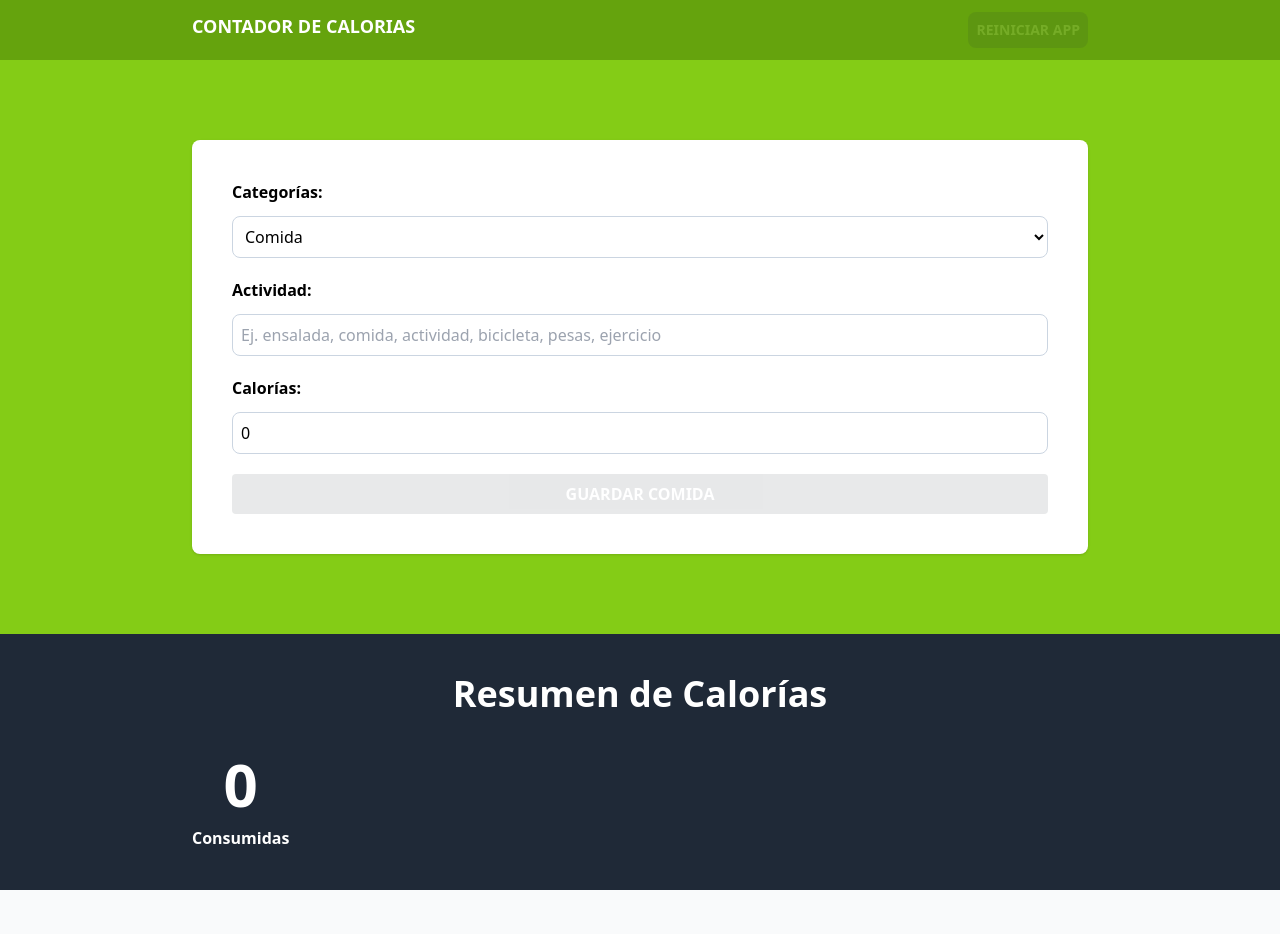
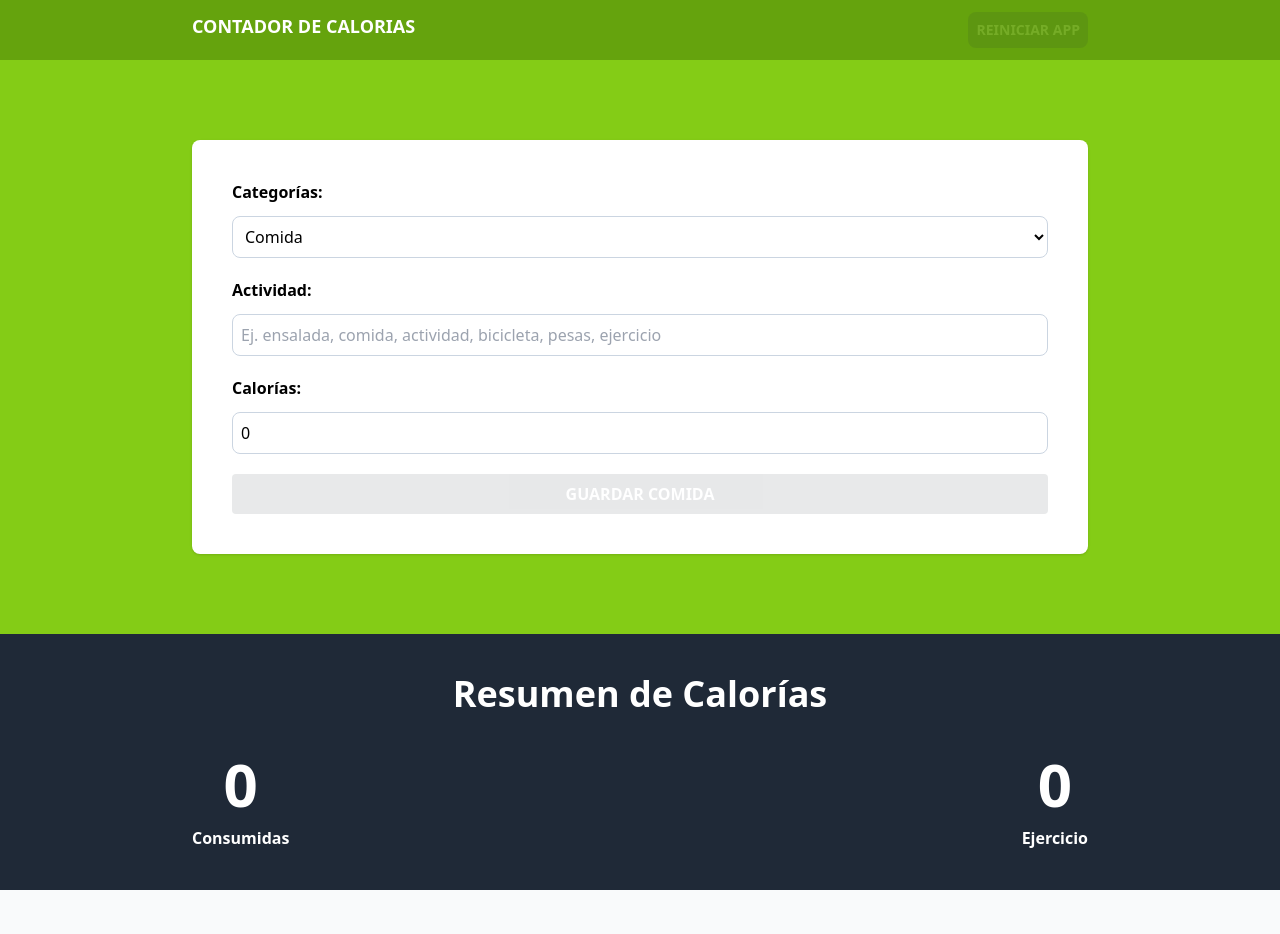
Before and after one commit to JP-GS/calorie_tracker, a React (Vite) app: page / in a window 1280 px wide. Shown: the top 934 px of the page. Built offline with nearby package versions, Linux system fonts and the light colour scheme.

Commit message:
Creando un componente para las cantidades 'CalorieDisplay'

```diff
--- /dev/null
+++ b/src/components/CalorieDisplay.tsx
@@ -0,0 +1,13 @@
+type CalorieDisplayProps = {
+    calories: number,
+    text: string
+}
+
+export default function CalorieDisplay({calories, text} : CalorieDisplayProps) {
+  return (
+    <p className="text-white font-bold rounded-full grid grid-cols-1 gap-3 text-center">
+        <span className="font-black text-6xl text-orange">{calories}</span>
+        {text}
+    </p>
+  )
+}
--- a/src/components/CalorieTracker.tsx
+++ b/src/components/CalorieTracker.tsx
@@ -1,5 +1,6 @@
 import { useMemo } from "react"
 import type { Activity } from "../types"
+import CalorieDisplay from "./CalorieDisplay"
 
 
 type CalorieTrackerProps = {
@@ -9,15 +10,21 @@
 
     //Contadores
     const caloriesConsumend = useMemo(() => activities.reduce((total, activity) => activity.category === 1 ? total + activity.calories : total, 0) ,[activities])
+
+    const caloriesBurned = useMemo(() => activities.reduce((total, activity) => activity.category === 2 ? total + activity.calories : total, 0) ,[activities])
   return (
     <>
         <h2 className="text-4xl font-black text-white text-center">Resumen de Calorías</h2>
 
         <div className="flex flex-col gap-5 mt-10 items-center md:flex-row md:justify-between">
-        <p className="text-white font-bold rounded-full grid grid-cols-1 gap-3 text-center">
-            <span className="font-black text-6xl text-orange">{caloriesConsumend}</span>
-            Consumidas
-        </p>
+          <CalorieDisplay
+            calories={caloriesConsumend}
+            text="Consumidas"
+          />
+          <CalorieDisplay
+            calories={caloriesBurned}
+            text="Ejercicio"
+          />
         </div>
     </>
   )
```
